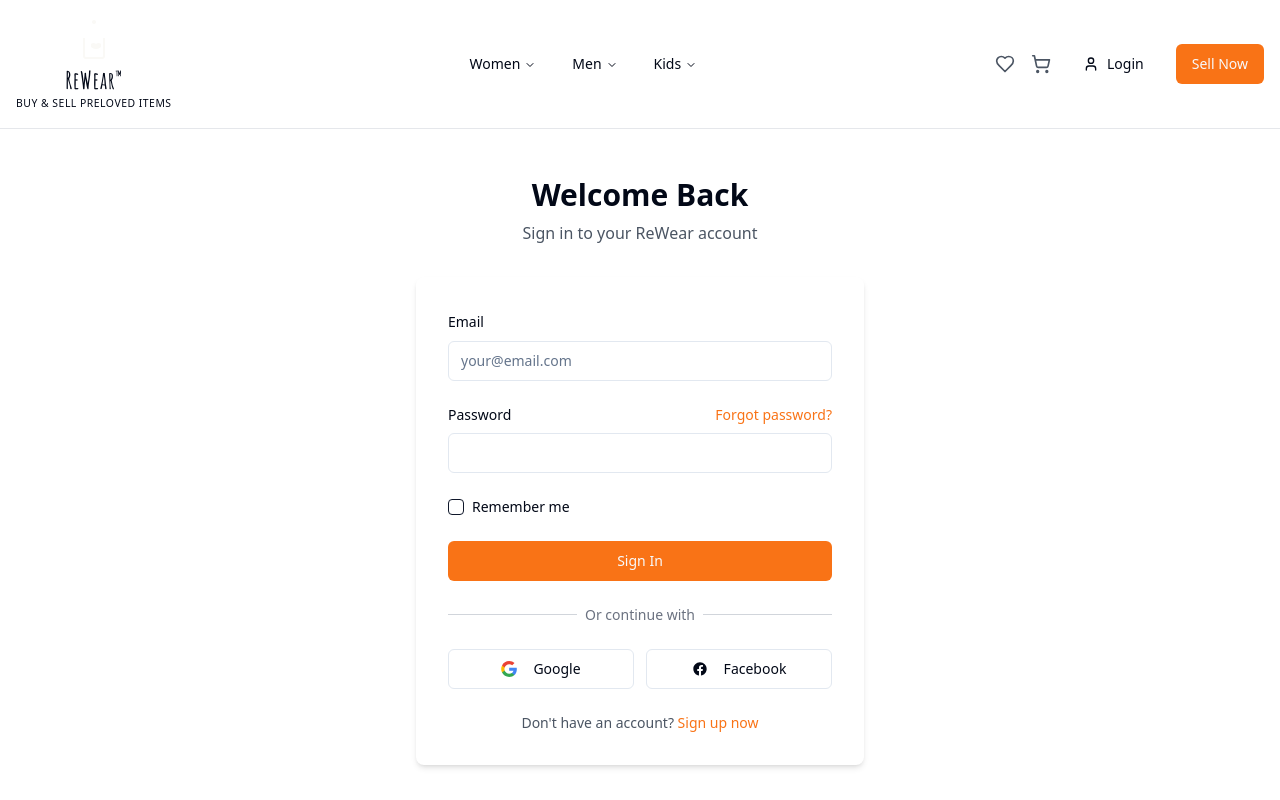
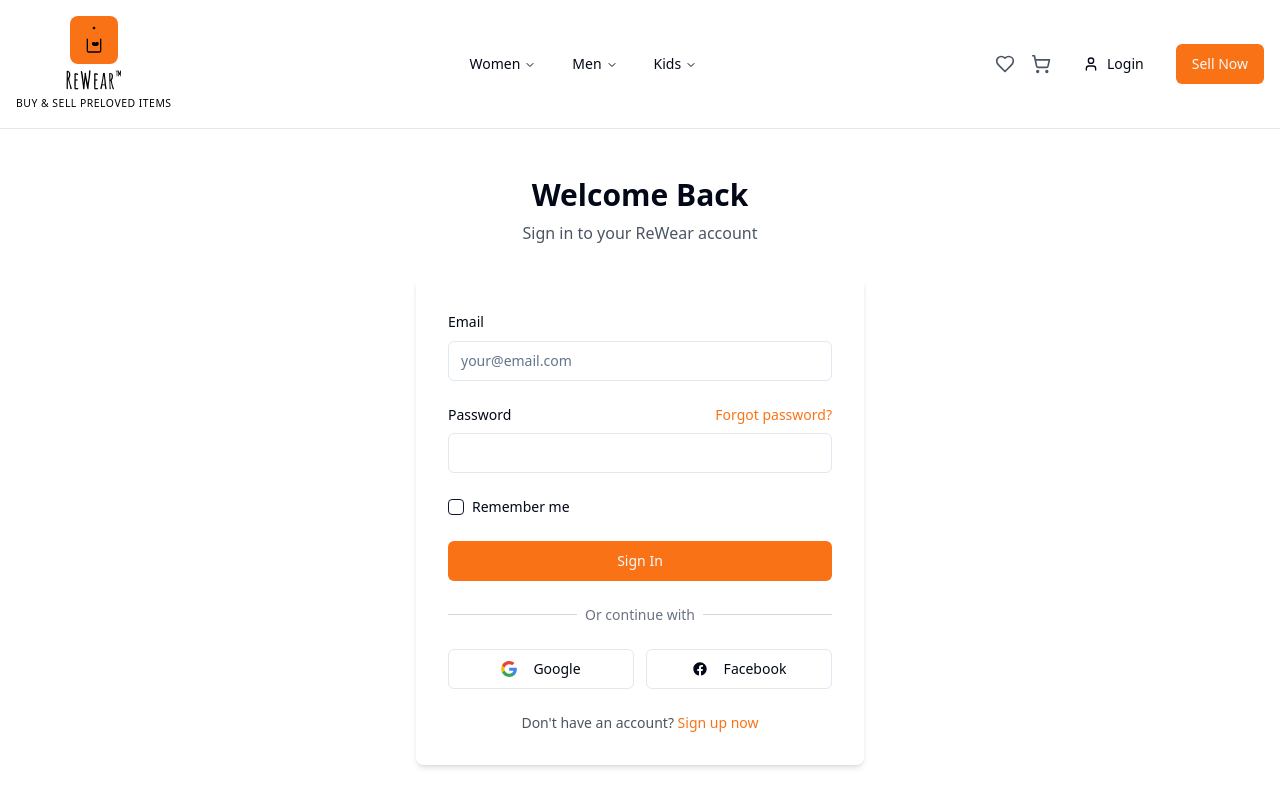
Before and after one commit to AhmedMekawy-art/your-website-builder, a React (Vite) app: page /login in a window 1280 px wide. Shown: the top 800 px of the page. Built offline with nearby package versions, Linux system fonts and the light colour scheme.

Commit message:
Fix: Logo color and text
Change the logo color to match the theme, while keeping the text black.

```diff
--- a/src/components/Logo.tsx
+++ b/src/components/Logo.tsx
@@ -5,33 +5,33 @@ import { Link } from "react-router-dom";
 const Logo = () => {
   return (
     <Link to="/" className="flex flex-col items-center">
-      <div className="relative w-12 h-12">
+      <div className="relative w-12 h-12 bg-[#F97316] rounded-lg">
         <svg
           viewBox="0 0 48 48"
-          className="w-full h-full"
+          className="w-full h-full p-2"
           xmlns="http://www.w3.org/2000/svg"
         >
           <path
             d="M24 4C25.1046 4 26 4.89543 26 6C26 7.10457 25.1046 8 24 8C22.8954 8 22 7.10457 22 6C22 4.89543 22.8954 4 24 4Z"
-            fill="#FAF9F6"
+            fill="#000"
           />
           <path
             d="M14 22V40C14 41.1046 14.8954 42 16 42H32C33.1046 42 34 41.1046 34 40V22"
-            stroke="#FAF9F6"
+            stroke="#000"
             strokeWidth="2"
             fill="none"
           />
           <path
             d="M21 28C21 28 22 27 23.5 27C25 27 26 28 26 28C26 28 27 27 28.5 27C30 27 31 28 31 28V31C31 31 29 33 26 33C23 33 21 31 21 31V28Z"
-            fill="#FAF9F6"
+            fill="#000"
           />
         </svg>
       </div>
       <div className="text-center">
-        <h1 className="font-amatic font-bold text-2xl tracking-wide">
+        <h1 className="font-amatic font-bold text-2xl tracking-wide text-black">
           ReWear<span className="text-xs align-super">™</span>
         </h1>
-        <p className="text-[0.65rem] font-sans tracking-wider">
+        <p className="text-[0.65rem] font-sans tracking-wider text-black">
           BUY & SELL PRELOVED ITEMS
         </p>
       </div>
```
